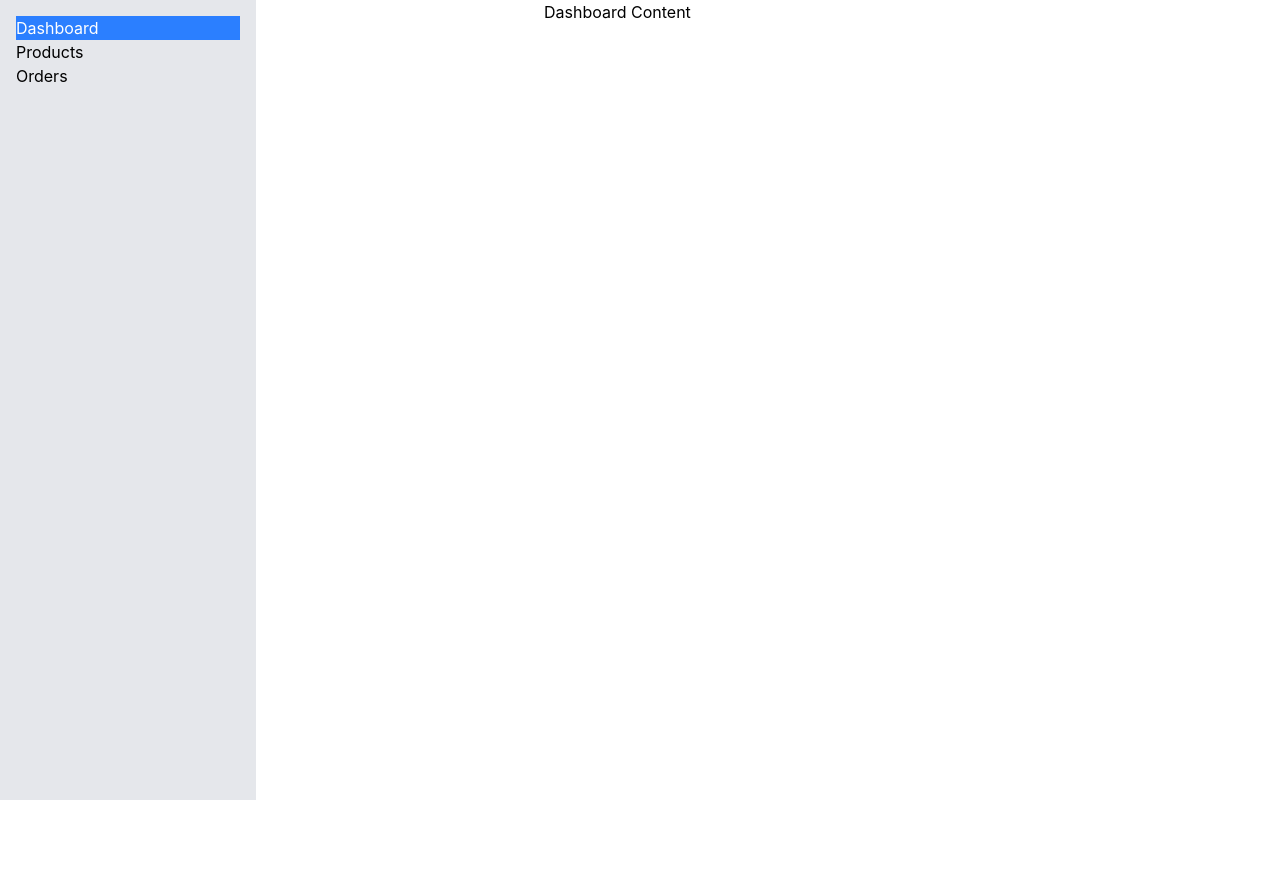
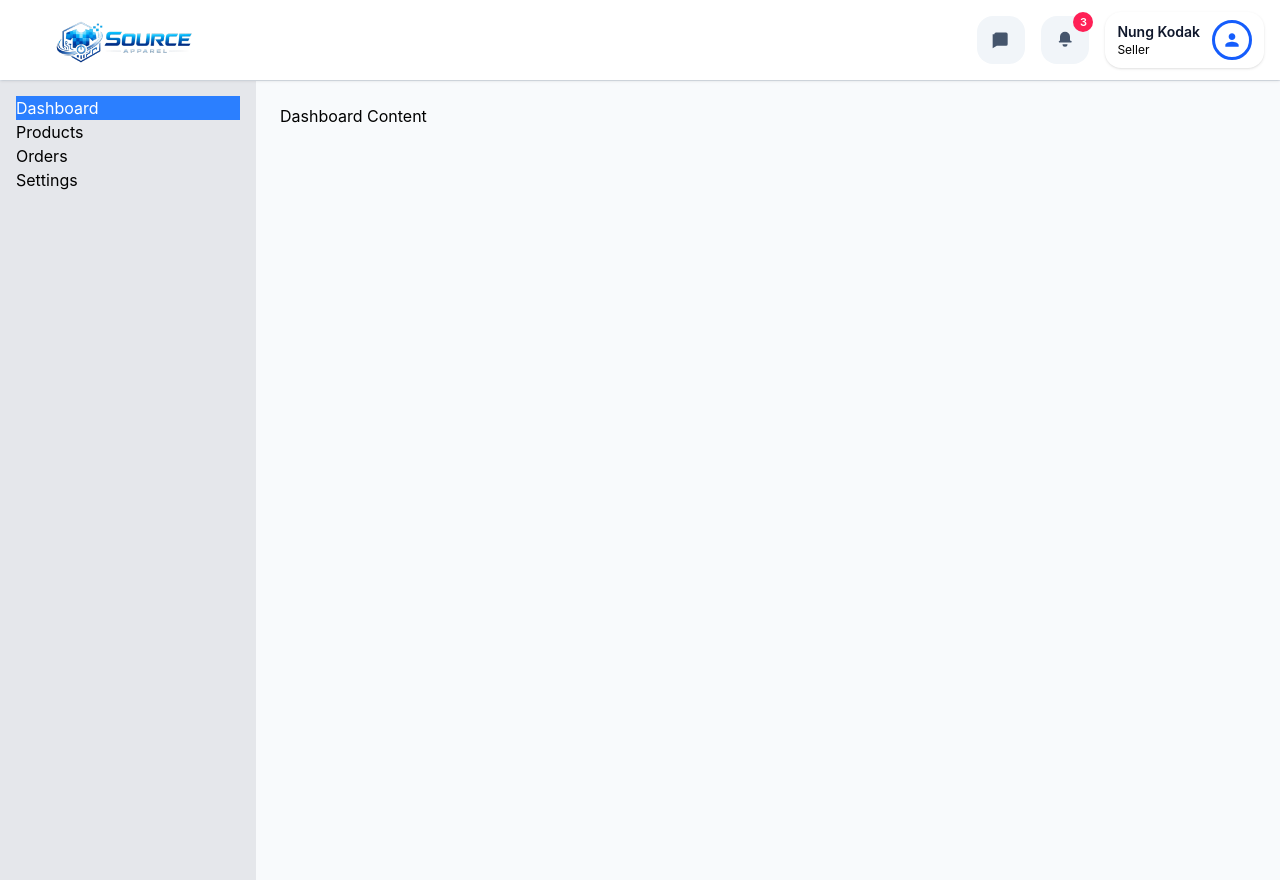
Before and after one commit to Tobikun11-Arch/e-commerce, a React (Vite) app: page / in a window 1280 px wide. Before the commit the page ends 800 px from the top, so only its background shows below. Built offline with nearby package versions, Linux system fonts and the light colour scheme.

Commit message:
add details

```diff
--- a/src/App.jsx
+++ b/src/App.jsx
@@ -1,16 +1,26 @@
+import { useState } from "react"
+import Header from "./components/layout/Header"
 import Sidebar from "./components/layout/Sidebar"
-import { useState } from "react"
 import ProductsPage from "./components/products/ProductsPage"
 
 export default function App() {
-  const [activeItem, setActiveItem] = useState("Dashboard");
+  const [activeItem, setActiveItem] = useState("Dashboard")
 
   return (
-    <div className="flex">
-      <Sidebar activeItem={activeItem} setActiveItem={setActiveItem} />
-      {activeItem === "Dashboard" && <div className="ml-72">Dashboard Content</div>}
-      {activeItem === "Products" && <ProductsPage />}
-      {activeItem === "Orders" && <div className="ml-72">Orders Content</div>}
+    <div className="min-h-screen bg-slate-50">
+      <div className="fixed inset-x-0 top-0 z-20 border-b border-slate-200 bg-white/95 backdrop-blur-sm">
+        <Header />
+      </div>
+
+      <div className="pt-20 flex">
+        <Sidebar activeItem={activeItem} setActiveItem={setActiveItem} />
+        <main className="flex-1 p-6">
+          {activeItem === "Dashboard" && <div>Dashboard Content</div>}
+          {activeItem === "Products" && <ProductsPage />}
+          {activeItem === "Orders" && <div>Orders Content</div>}
+          {activeItem === "Settings" && <div>Settings Content</div>}
+        </main>
+      </div>
     </div>
   )
 }
--- a/src/components/layout/Header.jsx
+++ b/src/components/layout/Header.jsx
@@ -0,0 +1,48 @@
+import { useState } from "react";
+import logo from "../../assets/source-apparel.png";
+
+export default function Header() {
+const [messages, setMessages] = useState([]);
+  return (
+    <header className="flex items-center justify-between h-20 px-4 bg-white shadow">
+      <img src={logo} alt="Source Apparel logo" className="w-56 h-auto mt-3" />
+
+      <div className="flex items-center gap-4">
+        <button
+          type="button"
+          className="flex h-12 w-12 items-center justify-center rounded-2xl bg-slate-100 text-slate-600 hover:bg-slate-200"
+          aria-label="Messages"
+        >
+          <svg xmlns="http://www.w3.org/2000/svg" className="h-5 w-5" viewBox="0 0 24 24" fill="currentColor">
+            <path d="M4 5a2 2 0 012-2h12a2 2 0 012 2v12a2 2 0 01-2 2H7l-5 3V5z" />
+          </svg>
+        </button>
+
+        <button
+          type="button"
+          className="relative flex h-12 w-12 items-center justify-center rounded-2xl bg-slate-100 text-slate-600 hover:bg-slate-200"
+          aria-label="Notifications"
+        >
+          <span className="absolute -right-1 -top-1 flex h-5 min-w-5 items-center justify-center rounded-full bg-rose-500 px-1.5 text-[11px] font-semibold text-white">
+            3
+          </span>
+          <svg xmlns="http://www.w3.org/2000/svg" className="h-5 w-5" viewBox="0 0 24 24" fill="currentColor">
+            <path d="M12 2a6 6 0 00-6 6v4.586l-.707.707A1 1 0 005 15h14a1 1 0 00.707-1.707L18 12.586V8a6 6 0 00-6-6zm0 18a3 3 0 003-3H9a3 3 0 003 3z" />
+          </svg>
+        </button>
+
+        <div className="flex items-center gap-3 rounded-2xl bg-white px-3 py-2 shadow">
+          <div>
+            <p className="text-sm font-semibold text-slate-900">Nung Kodak</p>
+            <p className="text-xs text-black">Seller</p>
+          </div>
+          <div className="flex h-10 w-10 items-center justify-center rounded-full border-3 text-blue-600">
+            <svg xmlns="http://www.w3.org/2000/svg" className="h-5 w-5" viewBox="0 0 24 24" fill="currentColor">
+              <path d="M12 12c2.21 0 4-1.79 4-4s-1.79-4-4-4-4 1.79-4 4 1.79 4 4 4zm0 2c-2.67 0-8 1.34-8 4v2h16v-2c0-2.66-5.33-4-8-4z" />
+            </svg>
+          </div>
+        </div>
+      </div>
+    </header>
+  );
+}
--- a/src/components/layout/Sidebar.jsx
+++ b/src/components/layout/Sidebar.jsx
@@ -5,6 +5,7 @@ export default function Sidebar({ activeItem, setActiveItem }   ) {
                 <li onClick={() => setActiveItem("Dashboard")} className={activeItem === "Dashboard" ? "bg-blue-500 text-white" : "hover:bg-gray-300"}>Dashboard</li>
                 <li onClick={() => setActiveItem("Products")} className={activeItem === "Products" ? "bg-blue-500 text-white" : "hover:bg-gray-300"}>Products</li>
                 <li onClick={() => setActiveItem("Orders")} className={activeItem === "Orders" ? "bg-blue-500 text-white" : "hover:bg-gray-300"}>Orders</li>
+                <li onClick={() => setActiveItem("Settings")} className={activeItem === "Settings" ? "bg-blue-500 text-white" : "hover:bg-gray-300"}>Settings</li>
             </ul>
         </div>
     )
```
Also changed, not shown: src/assets/source-apparel.png (added).
